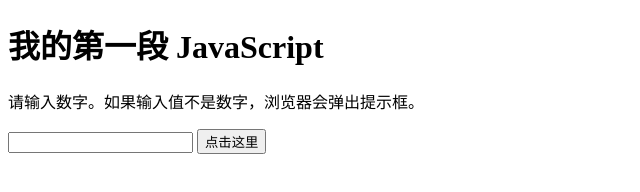
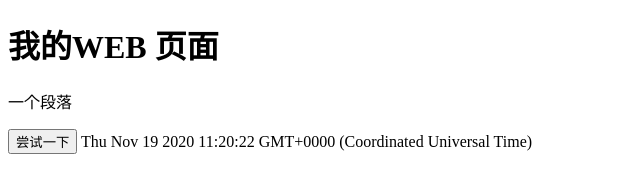
Before and after one commit to huafox/fox, a plain HTML site: page index.html in a window 1280 px wide. Shown: the whole page, without its empty margins (0-640 px from the left). Drawn offline with Linux system fonts and the light colour scheme.

Commit message:
java2020

```diff
--- a/index.html
+++ b/index.html
@@ -1,26 +1,27 @@
 <!DOCTYPE html>
 <html lang="en">
 <head>
+
     <meta charset="UTF-8">
     <meta name="viewport" content="width=device-width, initial-scale=1.0">
     <title>Document</title>
+<script>
+    function myFunction()
+    {
+        document.getElementById("demo").innerHTML="我的第一个"
+    }
+</script>
+
 </head>
-<body>
-
-<h1>我的第一段 JavaScript</h1>
-<p>请输入数字。如果输入值不是数字，浏览器会弹出提示框。</p>
-<input id="demo" type="text">
+<h1>我的WEB 页面</h1>
+<p id="demo">一个段落</p>
+<button type="button" onclick="myAlert()">尝试一下</button>
 <script>
-function myFunction()
-{
-	var x=document.getElementById("demo").value;
-	if(x==""||isNaN(x))
-	{
-		alert("不是数字");
-	}
-}
+    document.write(Date());
+    function myAlert()
+    {
+        document.getElementById("demo").innerHTML="段落己修改。";
+    }
 </script>
-<button type="button" onclick="myFunction()">点击这里</button>
-
 </body>
 </html>
```
Also changed, not shown: 1 other file.
